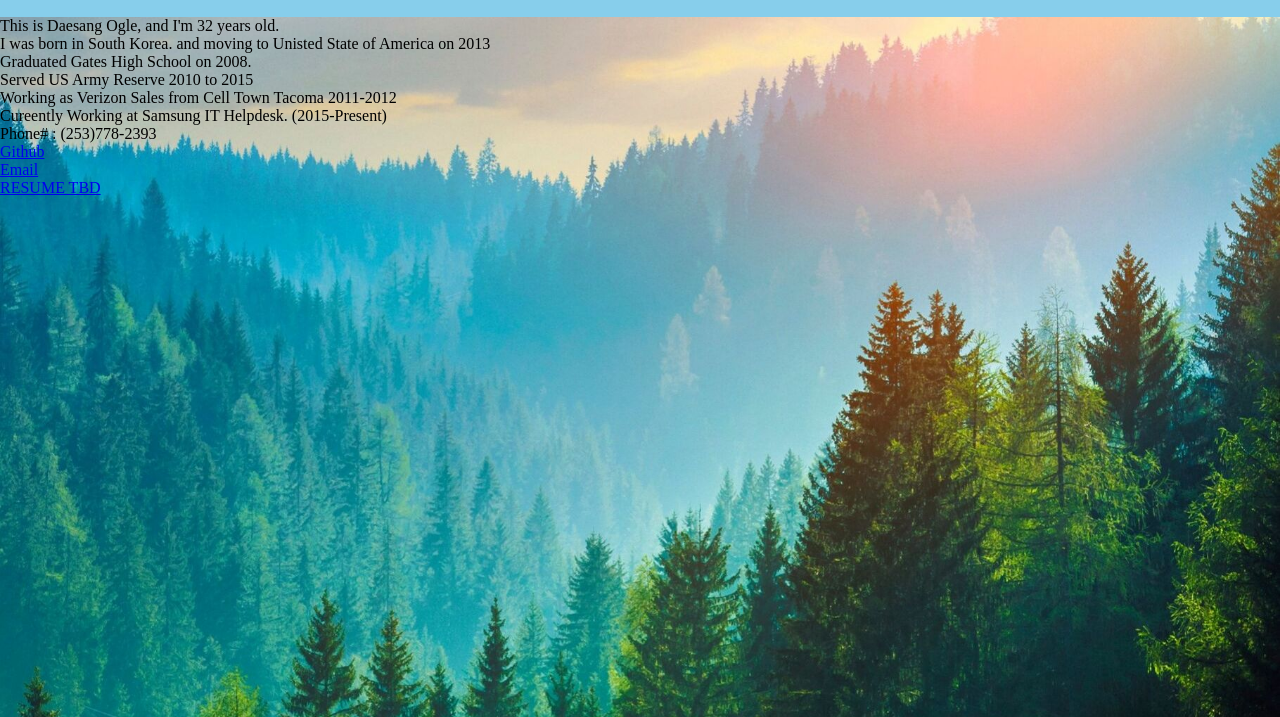
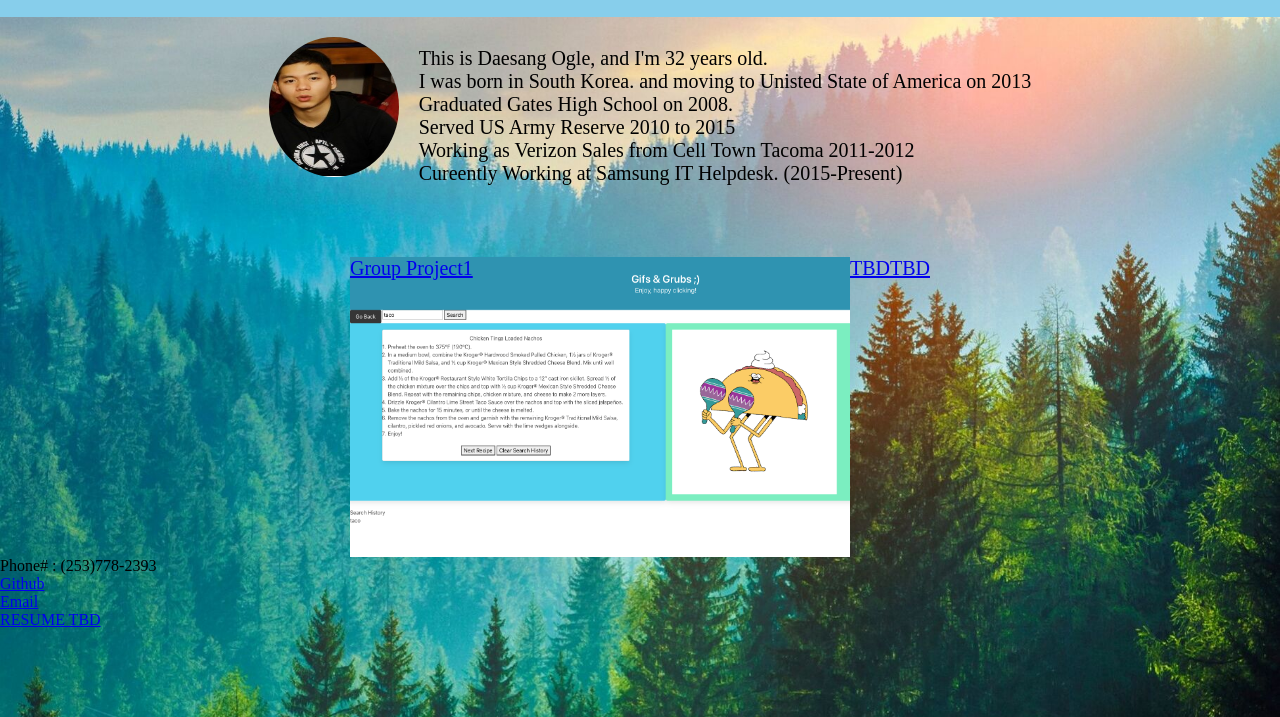
Before and after one commit to deashawnogle/DaesangOgle-Homework-2, a plain HTML site: page index.html in a window 1280 px wide. Shown: the part 83-800 px from the top of the page. Drawn offline with Linux system fonts and the light colour scheme.

Commit message:
fix content2

```diff
--- a/assets/css/style.css
+++ b/assets/css/style.css
@@ -50,4 +50,37 @@ header nav ul li {
 
   .section1 {
     justify-content: center;
+    display: flex;
   }
+    .daesang {
+      width: 170px;
+      height: 180px;
+      border-radius: 50%;
+      padding: 20px 20px 20px 20px;
+    }
+
+    .section1 p {
+      margin-top: 30px;
+      font-size: 20px;
+    }
+
+  .section2 {
+    justify-content: center;
+    display: flex;
+    flex-wrap: wrap;
+  }
+  .section2 a {
+    margin-top: 60px;
+    font-size: 20px;
+    display: flex;
+  }
+
+  .project1 {
+    background-image: url("./images/project1.png");
+    min-height: 300px;
+    min-width: 500px;
+    background-size: cover;
+
+  }
+
+  .project2
--- a/index.html
+++ b/index.html
@@ -26,18 +26,20 @@
 
         <div class="content">
             <section id="section1" class="section1">
+                <img class="daesang" src="./assets/css/images/Daesang.jpg"/>
                 <p>
                     This is Daesang Ogle, and I'm 32 years old. <br>
                     I was born in South Korea. and moving to Unisted State of America on 2013 <br>
                     Graduated Gates High School on 2008. <br>
+                    Served US Army Reserve 2010 to 2015 <br>
+                    Working as Verizon Sales from Cell Town Tacoma 2011-2012<br>
+                    Cureently Working at Samsung IT Helpdesk. (2015-Present)<br>
                 </p>
             </section>
             <section id="section2" class="section2">
-                <p>
-                    Served US Army Reserve 2010 to 2015 <br>
-                    Working as Verizon Sales from Cell Town Tacoma 2011-2012 <br>
-                    Cureently Working at Samsung IT Helpdesk. (2015-Present) <br>
-                </p>
+                <a href="https://joecliffordofficial.github.io/project_one_gr5/secondPage.html" class="project1">Group Project1</a>
+                <a href="#" class="project2">TBD</a>
+                <a href="#" class="project3">TBD</a>
             </section>
         </div>
         <div id="footer" class="footer">
```
Also changed, not shown: assets/css/images/project1.png (added), 1 other file.
